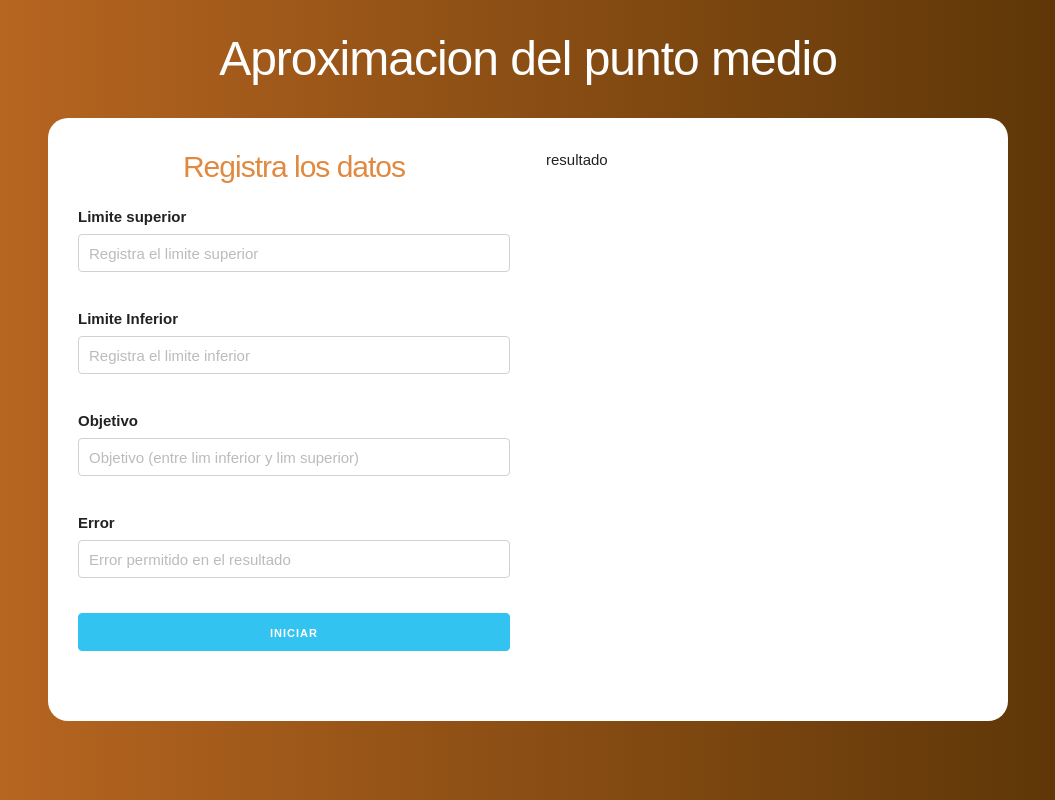
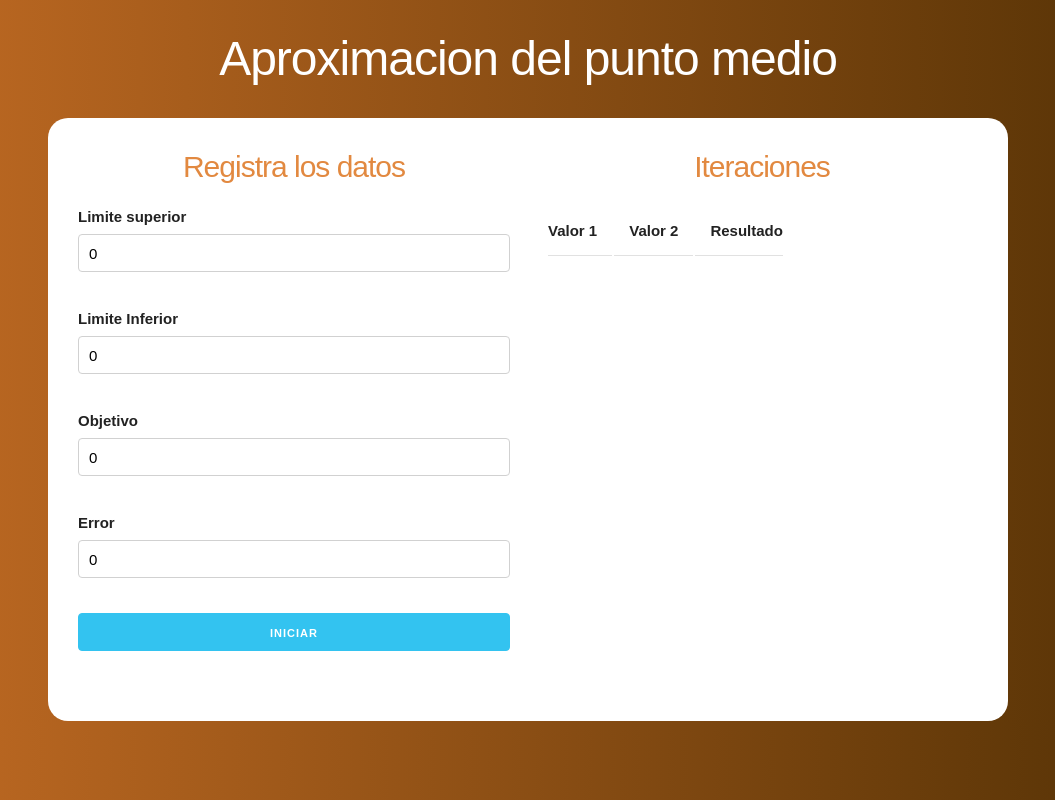
Before and after one commit to misanc21/keto, a React (Create React App) app: page / in a window 1280 px wide. Shown: the whole page, without its empty margins (112-1167 px from the left). Built offline with nearby package versions, Linux system fonts and the light colour scheme.

Commit message:
enviar datos

```diff
--- a/src/App.js
+++ b/src/App.js
@@ -1,7 +1,14 @@
-import React from 'react';
+import React, {useState} from 'react';
 import Formulario from './components/Formulario'
+import Listado from './components/Listado'
 
 function App() {
+
+  const [lista, setLista] = useState([])
+
+  const calcs = (sup, inf,obj, err ) =>{
+    alert (sup)
+  }
   return (
     <div className="container">
       <header>
@@ -11,11 +18,13 @@ function App() {
         <div className="row">
           <div className="one-half column">
               <Formulario
-
+                calcs= {calcs}
               />
           </div>
           <div className="one-half column">
-              resultado
+              <Listado
+                lista = {lista}
+              />
           </div>
         </div>
       </section>
--- a/src/components/Formulario.js
+++ b/src/components/Formulario.js
@@ -1,9 +1,47 @@
-import React, { Fragment } from 'react'
+import React, { Fragment, useState } from 'react'
 
-const Formulario = () => {
+const Formulario = ({calcs}) => {
+    const [datos, setDatos] = useState({
+        limiteSuperior: 0,
+        limiteInferior: 0,
+        objetivo: 0,
+        errorForm: 0
+    })
+    const [error, setError] = useState(0)
+
+    const changeDatos = e => {
+        setDatos({
+            ...datos,
+            [e.target.name] :parseFloat(e.target.value)
+        })
+    }
+
+    let {limiteSuperior, limiteInferior, objetivo, errorForm} = datos
+
+    const iniciarCalculo = e =>{
+        e.preventDefault()
+
+        if(limiteSuperior <= limiteInferior){
+            setError(1)
+            return
+        } else if (objetivo > limiteSuperior || objetivo < limiteInferior){
+            setError(2)
+            return
+        }else if (limiteSuperior === '' || limiteInferior === '' || objetivo === '' || errorForm === ''){
+            setError(3)
+            return
+        }else{
+            setError(0)
+        }
+
+        calcs(limiteSuperior, limiteInferior, objetivo, errorForm)
+
+
+    }
+
     return (
         <Fragment>
-            <form>
+            <form onSubmit={iniciarCalculo}>
                 <h2>Registra los datos</h2>
                 <div className="campo">
                     <label>Limite superior</label>
@@ -11,6 +49,9 @@ const Formulario = () => {
                         type="number"
                         className="u-full-width"
                         placeholder="Registra el limite superior"
+                        name="limiteSuperior"
+                        onChange={changeDatos}
+                        value={limiteSuperior}
                     />
                 </div>
                 <div className="campo">
@@ -19,6 +60,9 @@ const Formulario = () => {
                         type="number"
                         className="u-full-width"
                         placeholder="Registra el limite inferior"
+                        name="limiteInferior"
+                        onChange={changeDatos}
+                        value={limiteInferior}
                     />
                 </div>
                 <div className="campo">
@@ -27,6 +71,9 @@ const Formulario = () => {
                         type="number"
                         className="u-full-width"
                         placeholder="Objetivo (entre lim inferior y lim superior)"
+                        name="objetivo"
+                        onChange={changeDatos}
+                        value={objetivo}
                     />
                 </div>
                 <div className="campo">
@@ -35,6 +82,9 @@ const Formulario = () => {
                         type="number"
                         className="u-full-width"
                         placeholder="Error permitido en el resultado"
+                        name="errorForm"
+                        onChange={changeDatos}
+                        value={errorForm}
                     />
                 </div>
                 <input
--- /dev/null
+++ b/src/components/Listado.js
@@ -0,0 +1,18 @@
+import React, {Fragment} from 'react'
+
+const Listado = ({ lista }) => {
+    return (
+        <Fragment>
+            <h2>Iteraciones</h2>
+            <table>
+                <thead>
+                    <th>Valor 1</th>
+                    <th>Valor 2</th>
+                    <th>Resultado</th>
+                </thead>
+            </table>
+        </Fragment>
+    )
+}
+
+export default Listado
```
